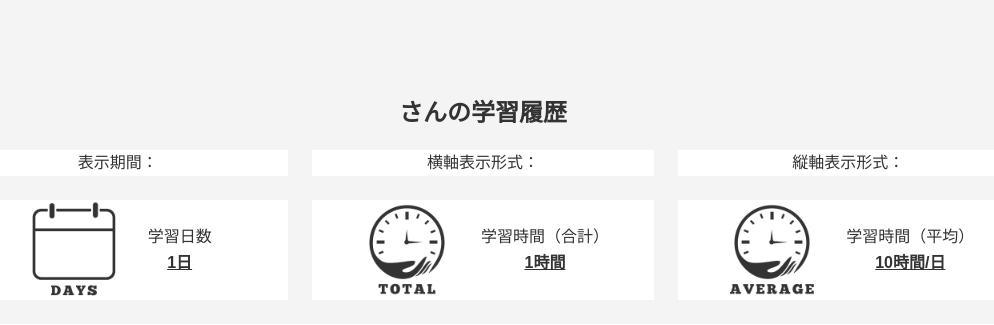
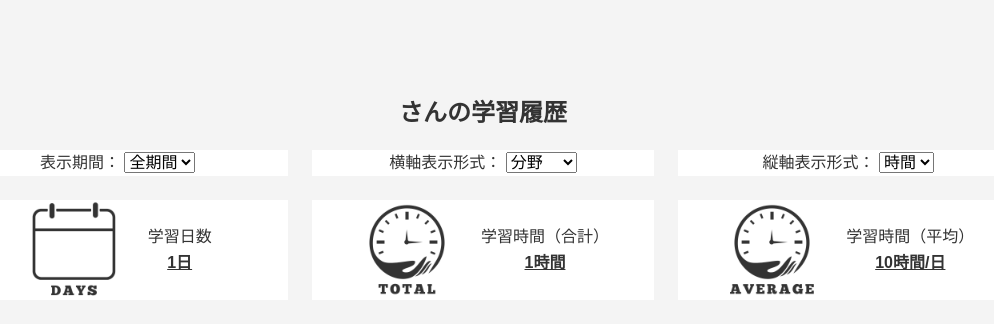
Before and after one commit to takahashi-cmd/VSLog, a Python web app: template myapp/templates/index.html in a window 1280 px wide. Shown: the part 80-405 px from the top of the page, without its empty margins (157-1151 px from the left). Run offline with Jinja, Linux system fonts and the light colour scheme; the template is opened without the code that fills it: most values are stand-ins (such as "Sample title", 1, 10 or a date in 2020).

Commit message:
グラフの表示形式を追加

```diff
--- a/myapp/static/css/index.css
+++ b/myapp/static/css/index.css
@@ -21,12 +21,6 @@
     align-items: center;
     margin-bottom: 24px;
     gap: 24px;
-}
-
-.home-format p {
-    background-color: var(--contents-bg-color);
-    flex: 1;
-    text-align: center;
 }
 
 .home-stats {
--- a/myapp/static/js/index.js
+++ b/myapp/static/js/index.js
@@ -1 +1,21 @@
 // index.htmlのグラフ切替時の動作
+
+const periodForm = document.getElementById('periodForm');
+const period = document.getElementById('period');
+const horizontalAxisForm = document.getElementById('horizontalAxisForm');
+const horizontalAxis = document.getElementById('horizontalAxis');
+const verticalAxisForm = document.getElementById('verticalAxisForm');
+const verticalAxis = document.getElementById('verticalAxis');
+
+// プルダウン変更時にフォームの自動送信
+period.addEventListener('change', () => {
+    periodForm.submit();
+});
+
+horizontalAxis.addEventListener('change', () => {
+    horizontalAxisForm.submit();
+});
+
+verticalAxis.addEventListener('change', () => {
+    verticalAxisForm.submit();
+})
--- a/myapp/templates/index.html
+++ b/myapp/templates/index.html
@@ -1,6 +1,7 @@
 {% extends "base.html" %}
 {% block head_link %}
     <link rel="stylesheet" href="{{ url_for('static', filename='css/index.css') }}">
+    <script src="{{ url_for('static', filename='js/index.js') }}"></script>
 {% endblock %}
 
 {% block title %} ホーム画面 {% endblock %}
@@ -38,9 +39,35 @@
             <h1>{{ current_user.username }}さんの学習履歴</h1>
         </div>
         <div class="home-format">
-            <p>表示期間：</p>
-            <p>横軸表示形式：</p>
-            <p>縦軸表示形式：</p>
+            <div class="home-stats">
+                <form action="{{ url_for('graph_svg', user_id=current_user.user_id) }}" method="post" id="periodForm">
+                    <label for="period">表示期間：</label>
+                    <select name="period" id="period">
+                        <option value="all">全期間</option>
+                        <option value="year">年間</option>
+                        <option value="month">月間</option>
+                        <option value="this_week">今週</option>
+                    </select>
+                </form>
+            </div>
+            <div class="home-stats">
+                <form action="{{ url_for('graph_svg', user_id=current_user.user_id) }}" method="post" id="horizontalAxisForm">
+                    <label for="horizontalAxis">横軸表示形式：</label>
+                    <select name="horizontalAxis" id="horizontalAxis">
+                        <option value="fields">分野</option>
+                        <option value="days">年月日</option>
+                    </select>
+                </form>
+            </div>
+            <div class="home-stats">
+                <form action="{{ url_for('graph_svg', user_id=current_user.user_id) }}" method="post" id="verticalAxisForm">
+                    <label for="verticalAxis">縦軸表示形式：</label>
+                    <select name="verticalAxis" id="verticalAxis">
+                        <option value="time">時間</option>
+                        <option value="percent">%</option>
+                    </select>
+                </form>
+            </div>
         </div>
         <div class="home-format">
             <div class="home-stats">
```
Also changed, not shown: myapp/views.py (+14 -8 lines).
